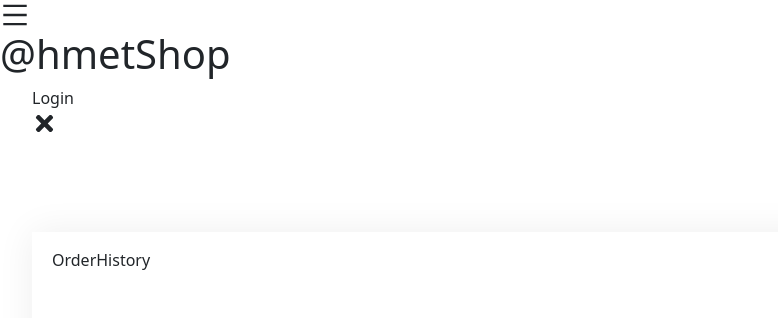
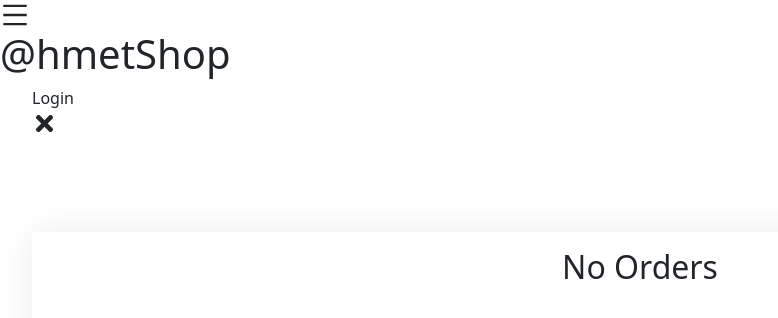
Before and after one commit to ruyisbaros/mern-e-commerce-Nov, a React (Create React App) app in the folder client/: page /history in a window 1280 px wide. Shown: the top 318 px of the page, without its empty margins (0-778 px from the left). Built offline with nearby package versions, Linux system fonts and the light colour scheme.

Commit message:
my orders UI done

```diff
--- a/client/src/pages/Cart.jsx
+++ b/client/src/pages/Cart.jsx
@@ -12,6 +12,7 @@ const ShopCard = () => {
   const { token, currentUser } = useSelector((store) => store.currentUser);
   const [total, setTotal] = useState(0);
 
+  useEffect(() => {
     const fetchCartBox = async () => {
       try {
         const { data } = await axios.get(
@@ -28,8 +29,6 @@ const ShopCard = () => {
         alert(error.response.data.message);
       }
     };
-
-  useEffect(() => {
     if (currentUser) {
       fetchCartBox();
     }
--- a/client/src/pages/OrderHistory.jsx
+++ b/client/src/pages/OrderHistory.jsx
@@ -1,7 +1,73 @@
-import React from "react";
+import axios from "axios";
+import React, { useState } from "react";
+import { useEffect } from "react";
+import { useDispatch, useSelector } from "react-redux";
+import { toast } from "react-toastify";
+import { loadingFinish, loadingStart } from "../redux/loadSlicer";
+import { fetchMyOrders } from "../redux/ordersSlicer";
 
 const OrderHistory = () => {
-  return <div>OrderHistory</div>;
+  const dispatch = useDispatch();
+  const { myOrders } = useSelector((store) => store.myOrders);
+  const { token, currentUser } = useSelector((store) => store.currentUser);
+  console.log(currentUser);
+  const [total, setTotal] = useState(0);
+
+  useEffect(() => {
+    const fetchUserOrders = async () => {
+      try {
+        dispatch(loadingStart());
+        const { data } = await axios.get(
+          `/api/v1/orders/my_orders/${currentUser._id}`,
+          {
+            headers: {
+              Authorization: token,
+            },
+          }
+        );
+        dispatch(fetchMyOrders(data));
+        dispatch(loadingFinish());
+      } catch (error) {
+        dispatch(loadingFinish());
+        toast.error(error.response.data.message);
+      }
+    };
+    if (currentUser) {
+      fetchUserOrders();
+    }
+  }, [token, dispatch, currentUser]);
+
+  return (
+    <div className="order_history">
+      {myOrders.length === 0 ? (
+        <h2 className="text-center mb-4">No Orders</h2>
+      ) : (
+        <>
+          <h2 className="text-center mb-4">My Orders</h2>
+          <table className="table table-bordered table-striped table-hover table-responsive-xl">
+            <thead className="thead-dark">
+              <tr>
+                <th>Image</th>
+                <th>ID</th>
+                <th>Value</th>
+                <th>Status</th>
+                <th>actions</th>
+              </tr>
+            </thead>
+            <tbody>
+              <tr>
+                <td>ass</td>
+                <td>ass</td>
+                <td>ass</td>
+                <td>ass</td>
+                <td>ass</td>
+              </tr>
+            </tbody>
+          </table>
+        </>
+      )}
+    </div>
+  );
 };
 
 export default OrderHistory;
--- a/client/src/pages/ProfileDetail.jsx
+++ b/client/src/pages/ProfileDetail.jsx
@@ -13,7 +13,7 @@ import { MdOutlineOpenInNew, MdOutlineOpenInNewOff } from "react-icons/md";
 const ProfileDetail = () => {
   const dispatch = useDispatch();
   const { token, currentUser } = useSelector((store) => store.currentUser);
-  console.log(currentUser);
+  //console.log(currentUser);
   const [currentPassType, setCurrentPassType] = useState(false);
   const [newpassType, setNewPassType] = useState(false);
   const [confPassType, setConfPassType] = useState(false);
--- /dev/null
+++ b/client/src/redux/ordersSlicer.js
@@ -0,0 +1,35 @@
+import { createSlice } from "@reduxjs/toolkit";
+
+const initialState = {
+  myOrders: [],
+  totalValue: 0,
+};
+
+const cartBoxSlicer = createSlice({
+  name: "myOrders",
+  initialState,
+  reducers: {
+    fetchMyOrders: (state, action) => {
+      state.myOrders = action.payload;
+    },
+    addToMyOrders: (state, action) => {
+      state.myOrders = [action.payload, ...state.myOrders];
+    },
+    removeFromMyOrders: (state, action) => {
+      state.myOrders = state.myOrders.filter(
+        (ord) => ord._id !== action.payload
+      );
+    },
+    getTotalValue: (state, action) => {
+      state.totalValue = action.payload;
+    },
+  },
+});
+
+export const {
+  fetchMyOrders,
+  addToMyOrders,
+  removeFromMyOrders,
+  getTotalValue,
+} = cartBoxSlicer.actions;
+export default cartBoxSlicer.reducer;
--- a/client/src/redux/store.js
+++ b/client/src/redux/store.js
@@ -2,6 +2,7 @@ import { configureStore } from "@reduxjs/toolkit";
 import cartBoxSlicer from "./cartBoxSlicer";
 import currentUserSlicer from "./currentUserSlicer";
 import loadSlicer from "./loadSlicer";
+import ordersSlicer from "./ordersSlicer";
 import productsSlicer from "./productsSlicer";
 
 export const store = configureStore({
@@ -10,5 +11,6 @@ export const store = configureStore({
     currentUser: currentUserSlicer,
     products: productsSlicer,
     cartItems: cartBoxSlicer,
+    myOrders: ordersSlicer,
   },
 });
```
Lines whose indentation alone changed are shown as unchanged.
